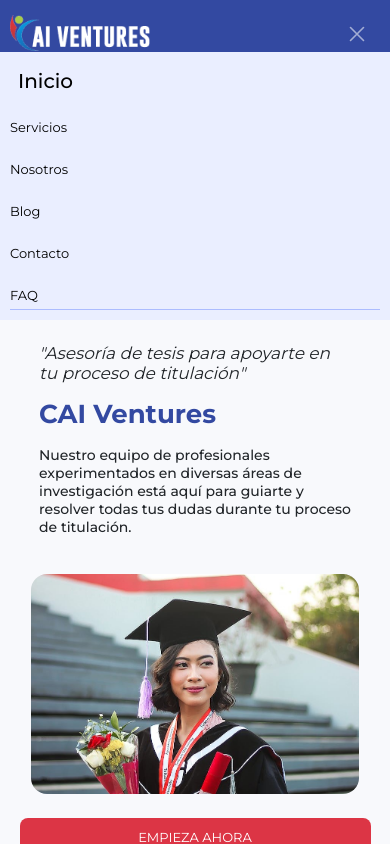
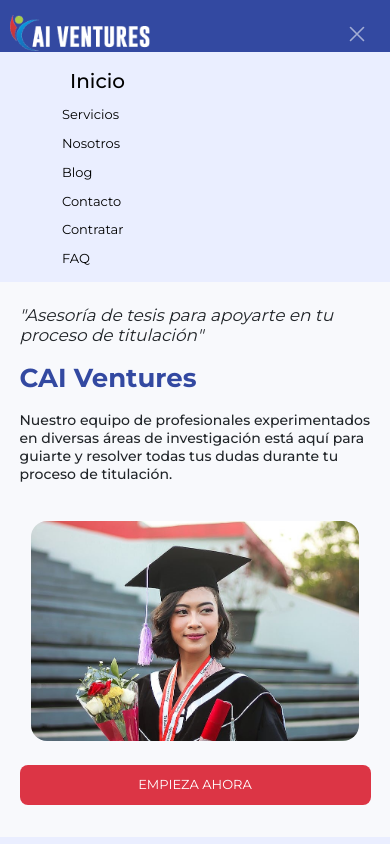
Before and after one commit to justinait/cai-ventures2, a React (Vite) app: page / in a window 390 px wide. Both pictures are taken after a click on the button "Toggle navigation". Shown: the top 844 px of the page. Built offline with nearby package versions, Linux system fonts and the light colour scheme; no server answers.

Commit message:
changes in teh section home, fix in the images container, and style in the navbar

```diff
--- a/src/components/Hero/Hero.css
+++ b/src/components/Hero/Hero.css
@@ -1,5 +1,5 @@
 .homeContainer {
-    padding: 3.5rem 6.5rem 0rem;
+    padding: 3.5rem 5rem 0rem;
 }
 
 h3 {
@@ -86,7 +86,7 @@
         margin: auto;
     }
     .homePresentation {
-        width: 80vw;
+        width: 90vw;
     }
     .homePresentation h3{
         color: #3349A1;
--- a/src/components/Home2/Home.css
+++ b/src/components/Home2/Home.css
@@ -33,12 +33,8 @@
 
 @media (max-width: 1440px) {
     .homeImageWho {
-        width: 80%;
         aspect-ratio: 1/1;
         height: unset;
-    }
-    .homeWho {
-        width: unset;
     }
 }
 
--- a/src/components/cardHome/Card1/Card1.jsx
+++ b/src/components/cardHome/Card1/Card1.jsx
@@ -7,11 +7,10 @@
         <div className='homeTesisContainer'>
             <div className='homeTesisText'>
                 <h3>Asesoría de tesis desde cero hasta su preparación para la sustentación</h3>
-                <p>Nuestro personal de asesorias e investigación te acompañará en todas las etapas del proceso de asesoria de tesis:</p>
-                <p>. Plan de Tesis <br />
-                . Borrador de Tesis <br />
-                . Sustentación
-                </p>
+                <p style={{padding:"12px 0 0"}}>Nuestro personal de asesorias e investigación te acompañará en todas las etapas del proceso de asesoria de tesis:</p>
+                <p>. Plan de Tesis </p>
+                <p>. Borrador de Tesis</p>
+                <p>. Sustentación</p>
                 <img src={cardImage1} className='imgHomeTablet' alt="chica sentada leyendo un libro" />
                 <span><Link className='linkAboutTesis' to='/services'>ver más</Link></span>
             </div>
--- a/src/components/cardHome/Card1/card1.css
+++ b/src/components/cardHome/Card1/card1.css
@@ -79,3 +79,9 @@
         padding: 60px 20px 30px 20px;
     }
 }
+
+@media screen and (min-width: 1441px) {
+    .homeTesisText{
+        width: 40%;
+    }
+}
--- a/src/components/cardHome/Card2/card2.css
+++ b/src/components/cardHome/Card2/card2.css
@@ -19,7 +19,7 @@
     display: flex;
     justify-content:space-around;
     flex-wrap: wrap;
-    gap: 20px 15px;
+    gap: 20px;
 }
 .iconsHomeChildren{
     width: 300px;
@@ -33,8 +33,8 @@
     display: flex;
     justify-content: center;
     align-items: center;
-    width: 130px;
-    height: 130px;
+    width: 151px;
+    height: 151px;
     padding: 15px;
     border-radius: 50%;
     margin:0 25%;
@@ -54,16 +54,12 @@
         margin: 30px;
     }
     .iconsHomeContainer{
+        justify-content:space-evenly;
         padding: 40px 20px;
         gap: 130px 100px;
     }
     .iconsHomeChildren{
         width: 400px;
-    }
-    .iconsHomeChildren figure{
-        width: 151px;
-        height: 151px;
-        padding: 15px;
     }
 }
 
--- a/src/components/cardHome/Card3/Card3.jsx
+++ b/src/components/cardHome/Card3/Card3.jsx
@@ -10,8 +10,8 @@
                 <img src={cardImage3} alt="chicos tirando su sombrero en la graduación" />
             </div>
             <div className='homeContactInfo'>
-                <h3>¿Estás listo/a para iniciar tu camino hacia la titulación?</h3>
-                <p>Si estás interesado/a en nuestros servicios,no dudes en contactar a nuestro equipo de ventas para reservar tu lugar</p>
+                <div>¿Estás listo/a para iniciar tu camino hacia la titulación?</div>
+                <p>Si estás interesado/a en nuestros servicios, no dudes en contactar a nuestro equipo de ventas para reservar tu lugar</p>
                 <img src={cardImage3} className='cardImageThree' alt="chicos tirando su sombrero en la graduación" />
                 <span><Link className='linkContactHome' to='/contact'>contacto</Link></span>
             </div>
--- a/src/components/cardHome/Card3/card3.css
+++ b/src/components/cardHome/Card3/card3.css
@@ -18,9 +18,13 @@
     align-items: start;
     gap: 30px;
 }
-.homeContactInfo h3{
+.homeContactInfo div{
     text-align: left;
     color: #212121;
+    font-size: 42px;
+    font-style: normal;
+    font-weight: 700;
+    line-height: normal;
 }
 .homeContactInfo span {
     background-color: #CD373B;
@@ -48,6 +52,9 @@
     }
     .homeContactInfo{
         width: 35%;
+    }
+    .homeContactInfo div{
+        font-weight: 600;
     }
 }
 @media screen and (max-width: 1024px){
--- a/src/components/navbar/navbar.css
+++ b/src/components/navbar/navbar.css
@@ -7,7 +7,7 @@
 }
 
 #navbarNav {
-  border-bottom: 1px solid #3349A1 !important;
+  /* border-bottom: 1px solid #3349A1 !important; */
   background: #3349A1 !important;
   box-shadow: none !important;
 }
@@ -72,7 +72,21 @@
   position: relative;
   color: white;
 }
-
+.nav-link_button{
+  background: var(--colors-herbal-green-button, #A9CC48);
+  color: #000;
+  border-radius: 8px;
+  display: flex;
+  justify-content: center;
+  align-items: center;
+  padding: 0 30px;
+}
+.nav-link_button:hover{
+  background-color: #DFF69D;
+}
+.nav-link_hidden{
+  display: none;
+}
 .nav-link::after {
   content: '';
   position: absolute;
@@ -90,13 +104,10 @@
   transform: scaleX(1);
 }
 
-
 .nav-link.active::after {
   transform: scaleX(1);
 }
-
 /* Fin animación :) */
-
 .navbar__logo {
   width: 0px !important;
 }
@@ -169,7 +180,9 @@
 }
 
 @media (max-width: 991px) {
-
+  .nav-link_hidden{
+    display: block;
+  }
   .nav-link.active {
     display: inline-block;
     transition: all 1s;
@@ -182,9 +195,12 @@
     transform: none !important;
     height: 0px !important;
   }
-
+  .nav-link:hover {
+    color: #000;
+    /* font-size: 18px !important; */
+  }
   #navbarNav {
-    border-bottom: 1px solid #ACBCFF !important;
+    /* border-bottom: 1px solid #ACBCFF !important; */
     background: var(--colors-light-friendly-blue, #EAEEFF) !important;
     box-shadow: 0px 0px 0px 10px #EAEEFF !important;
   }
@@ -205,4 +221,26 @@
     width: 100vw !important;
     max-width: 100vw !important;
   }
+  .nav-link_button{
+    padding: 0;
+    display: block;
+    border-radius: 0;
+    width: 80%;
+  }
+  .me-auto {
+    margin-left: 6rem !important;
+    gap: 0 !important;
+  }
 }
+@media (max-width: 767px) {
+  .nav-link_button{
+    background-color:#EAEEFF;
+    padding: 6px 0;
+  }
+  .nav-link_button:hover{
+    background-color:transparent;
+  }
+  .me-auto{
+    margin-left: 4rem !important;
+  }
+}
--- a/src/components/navbar/navbar.jsx
+++ b/src/components/navbar/navbar.jsx
@@ -56,7 +56,8 @@
             <NavLink className='nav-link' to='/about'>Nosotros</NavLink>
             <NavLink className='nav-link' to='/blog'>Blog</NavLink>
             <NavLink className='nav-link' to='/contact'>Contacto</NavLink>
-            <NavLink className='nav-link' to='/faq'>FAQ</NavLink>
+            <NavLink className='nav-link_button' to='/Pagos'>Contratar</NavLink>
+            <NavLink className='nav-link nav-link_hidden' to='/faq'>FAQ</NavLink>
           </ul>
         </div>
       </div>
```
